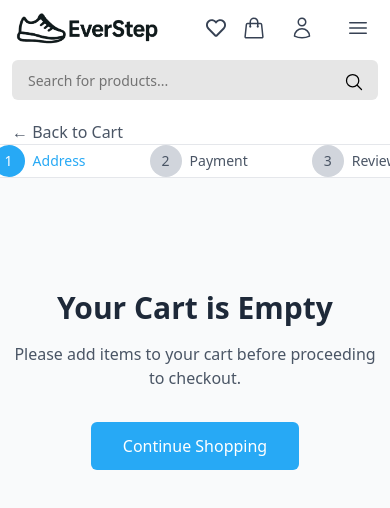
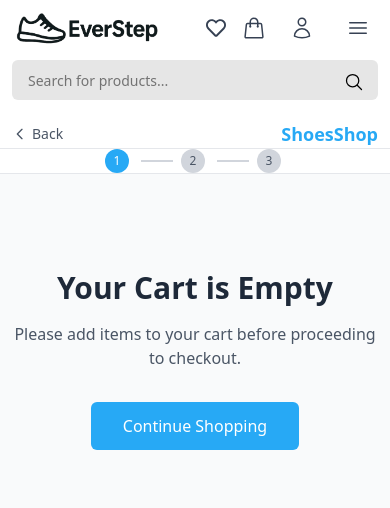
Before and after one commit to NikolaSirakov2/online-shop, a Next.js app: page /checkout in a window 390 px wide. Shown: the top 508 px of the page. Built offline with nearby package versions, Linux system fonts and the light colour scheme.

Commit message:
Add react-international-phone for phone number input; enhance checkout layout with responsive design adjustments and validation for phone number. Update styles for improved user experience.

```diff
--- a/package.json
+++ b/package.json
@@ -17,6 +17,7 @@
     "react": "19.1.0",
     "react-dom": "19.1.0",
     "react-icons": "^5.3.0",
+    "react-international-phone": "^4.6.0",
     "swiper": "^12.0.3"
   },
   "devDependencies": {
--- a/src/app/checkout/layout.tsx
+++ b/src/app/checkout/layout.tsx
@@ -11,48 +11,55 @@ const CheckoutLayout = ({ children }: { children: React.ReactNode }) => {
     <div className="min-h-screen bg-gray-50">
       {/* Header */}
       <header className="bg-white border-b border-gray-200">
-        <div className="container py-4">
+        <div className="container py-3 sm:py-4">
           <div className="flex items-center justify-between">
             <button
               onClick={() => router.back()}
-              className="text-gray-600 hover:text-gray-800 transition-colors"
+              className="text-gray-600 hover:text-gray-800 transition-colors text-sm sm:text-base flex items-center"
             >
-              ← Back to Cart
+              <svg className="w-4 h-4 mr-1" fill="none" stroke="currentColor" viewBox="0 0 24 24">
+                <path strokeLinecap="round" strokeLinejoin="round" strokeWidth={2} d="M15 19l-7-7 7-7" />
+              </svg>
+              <span className="hidden sm:inline">Back to Cart</span>
+              <span className="sm:hidden">Back</span>
             </button>
+            <Link href="/" className="text-lg sm:text-xl font-bold text-primary">
+              ShoesShop
+            </Link>
           </div>
         </div>
       </header>
 
       {/* Progress Steps */}
       <div className="bg-white border-b border-gray-200">
-        <div className="container py-6">
-          <div className="flex items-center justify-center space-x-8">
-            <div className="flex items-center space-x-2">
-              <div className="w-8 h-8 bg-primary text-white rounded-full flex items-center justify-center text-sm font-medium">
+        <div className="container py-4 sm:py-6">
+          <div className="flex items-center justify-center space-x-2 sm:space-x-8">
+            <div className="flex items-center space-x-1 sm:space-x-2">
+              <div className="w-6 h-6 sm:w-8 sm:h-8 bg-primary text-white rounded-full flex items-center justify-center text-xs sm:text-sm font-medium">
                 1
               </div>
-              <span className="text-sm font-medium text-primary">Address</span>
+              <span className="text-xs sm:text-sm font-medium text-primary hidden sm:inline">Address</span>
             </div>
-            <div className="w-16 h-0.5 bg-gray-300"></div>
-            <div className="flex items-center space-x-2">
-              <div className="w-8 h-8 bg-gray-300 text-gray-600 rounded-full flex items-center justify-center text-sm font-medium">
+            <div className="w-8 sm:w-16 h-0.5 bg-gray-300"></div>
+            <div className="flex items-center space-x-1 sm:space-x-2">
+              <div className="w-6 h-6 sm:w-8 sm:h-8 bg-gray-300 text-gray-600 rounded-full flex items-center justify-center text-xs sm:text-sm font-medium">
                 2
               </div>
-              <span className="text-sm font-medium text-gray-600">Payment</span>
+              <span className="text-xs sm:text-sm font-medium text-gray-600 hidden sm:inline">Payment</span>
             </div>
-            <div className="w-16 h-0.5 bg-gray-300"></div>
-            <div className="flex items-center space-x-2">
-              <div className="w-8 h-8 bg-gray-300 text-gray-600 rounded-full flex items-center justify-center text-sm font-medium">
+            <div className="w-8 sm:w-16 h-0.5 bg-gray-300"></div>
+            <div className="flex items-center space-x-1 sm:space-x-2">
+              <div className="w-6 h-6 sm:w-8 sm:h-8 bg-gray-300 text-gray-600 rounded-full flex items-center justify-center text-xs sm:text-sm font-medium">
                 3
               </div>
-              <span className="text-sm font-medium text-gray-600">Review</span>
+              <span className="text-xs sm:text-sm font-medium text-gray-600 hidden sm:inline">Review</span>
             </div>
           </div>
         </div>
       </div>
 
       {/* Main Content */}
-      <main className="py-8">
+      <main className="py-4 sm:py-8">
         {children}
       </main>
     </div>
--- a/src/app/checkout/page.tsx
+++ b/src/app/checkout/page.tsx
@@ -3,6 +3,8 @@
 import React, { useState } from 'react'
 import { useCart } from '../../contexts/CartContext'
 import { useRouter } from 'next/navigation'
+import { PhoneInput } from 'react-international-phone'
+import 'react-international-phone/style.css'
 
 interface AddressForm {
   firstName: string
@@ -54,7 +56,11 @@ const CheckoutPage = () => {
     } else if (!/^[^\s@]+@[^\s@]+\.[^\s@]+$/.test(formData.email)) {
       newErrors.email = 'Please enter a valid email address'
     }
-    if (!formData.phone.trim()) newErrors.phone = 'Phone number is required'
+    if (!formData.phone.trim()) {
+      newErrors.phone = 'Phone number is required'
+    } else if (formData.phone.length < 8) {
+      newErrors.phone = 'Please enter a valid phone number'
+    }
     if (!formData.address.trim()) newErrors.address = 'Address is required'
     if (!formData.city.trim()) newErrors.city = 'City is required'
     if (!formData.state.trim()) newErrors.state = 'State is required'
@@ -104,21 +110,21 @@ const CheckoutPage = () => {
   }
 
   return (
-    <div className="container">
-      <div className="grid grid-cols-1 lg:grid-cols-3 gap-8">
+    <div className="container px-4 sm:px-6">
+      <div className="grid grid-cols-1 lg:grid-cols-3 gap-4 sm:gap-8">
         {/* Address Form */}
         <div className="lg:col-span-2">
-          <div className="bg-white rounded-lg shadow-sm border border-gray-200 p-6">
-            <div className="mb-6">
-              <h2 className="text-2xl font-bold text-gray-800 mb-2">Shipping Address</h2>
+          <div className="bg-white rounded-lg shadow-sm border border-gray-200 p-4 sm:p-6">
+            <div className="mb-4 sm:mb-6">
+              <h2 className="text-xl sm:text-2xl font-bold text-gray-800 mb-2">Shipping Address</h2>
               <p className="text-sm text-gray-600">
                 We currently deliver only to European Union countries.
               </p>
             </div>
 
-            <form onSubmit={handleSubmit} className="space-y-6">
+            <form onSubmit={handleSubmit} className="space-y-4 sm:space-y-6">
               {/* Name Fields */}
-              <div className="grid grid-cols-1 md:grid-cols-2 gap-4">
+              <div className="grid grid-cols-1 sm:grid-cols-2 gap-4">
                 <div>
                   <label htmlFor="firstName" className="block text-sm font-medium text-gray-700 mb-2">
                     First Name *
@@ -161,7 +167,7 @@ const CheckoutPage = () => {
               </div>
 
               {/* Contact Fields */}
-              <div className="grid grid-cols-1 md:grid-cols-2 gap-4">
+              <div className="grid grid-cols-1 sm:grid-cols-2 gap-4">
                 <div>
                   <label htmlFor="email" className="block text-sm font-medium text-gray-700 mb-2">
                     Email Address *
@@ -186,15 +192,35 @@ const CheckoutPage = () => {
                   <label htmlFor="phone" className="block text-sm font-medium text-gray-700 mb-2">
                     Phone Number *
                   </label>
-                  <input
-                    type="tel"
-                    id="phone"
-                    name="phone"
+                  <PhoneInput
+                    defaultCountry="bg"
                     value={formData.phone}
-                    onChange={handleInputChange}
-                    className={`w-full px-3 py-2 border rounded-md focus:outline-none focus:ring-2 focus:ring-primary ${
-                      errors.phone ? 'border-red-500' : 'border-gray-300'
-                    }`}
+                    onChange={(phone) => {
+                      setFormData(prev => ({ ...prev, phone }))
+                      // Clear error when user starts typing
+                      if (errors.phone) {
+                        setErrors(prev => ({ ...prev, phone: undefined }))
+                      }
+                    }}
+                    className={`w-full ${errors.phone ? 'border-red-500' : 'border-gray-300'}`}
+                    inputStyle={{
+                      width: '100%',
+                      padding: '8px 12px',
+                      border: `1px solid ${errors.phone ? '#ef4444' : '#d1d5db'}`,
+                      borderRadius: '0 6px 6px 0',
+                      borderLeft: 'none',
+                      outline: 'none',
+                      fontSize: '16px'
+                    }}
+                    countrySelectorStyleProps={{
+                      buttonStyle: {
+                        padding: '8px 12px',
+                        border: `1px solid ${errors.phone ? '#ef4444' : '#d1d5db'}`,
+                        borderRadius: '6px 0 0 6px',
+                        borderRight: 'none',
+                        outline: 'none'
+                      }
+                    }}
                     placeholder="Enter your phone number"
                   />
                   {errors.phone && (
@@ -225,7 +251,7 @@ const CheckoutPage = () => {
               </div>
 
               {/* City, State, ZIP */}
-              <div className="grid grid-cols-1 md:grid-cols-3 gap-4">
+              <div className="grid grid-cols-1 sm:grid-cols-3 gap-4">
                 <div>
                   <label htmlFor="city" className="block text-sm font-medium text-gray-700 mb-2">
                     City *
@@ -335,10 +361,10 @@ const CheckoutPage = () => {
               </div>
 
               {/* Submit Button */}
-              <div className="pt-6">
+              <div className="pt-4 sm:pt-6">
                 <button
                   type="submit"
-                  className="w-full bg-primary text-white py-3 px-6 rounded-md hover:bg-primary/90 transition-colors font-medium text-lg"
+                  className="w-full bg-primary text-white py-3 px-6 rounded-md hover:bg-primary/90 transition-colors font-medium text-base sm:text-lg"
                 >
                   Continue to Payment
                 </button>
@@ -348,12 +374,12 @@ const CheckoutPage = () => {
         </div>
 
         {/* Order Summary */}
-        <div className="lg:col-span-1">
-          <div className="bg-white rounded-lg shadow-sm border border-gray-200 p-6 sticky top-4">
-            <h3 className="text-xl font-bold text-gray-800 mb-6">Order Summary</h3>
+        <div className="lg:col-span-1 order-first lg:order-last">
+          <div className="bg-white rounded-lg shadow-sm border border-gray-200 p-4 sm:p-6 lg:sticky lg:top-4">
+            <h3 className="text-lg sm:text-xl font-bold text-gray-800 mb-4 sm:mb-6">Order Summary</h3>
 
             {/* Cart Items */}
-            <div className="space-y-4 mb-6">
+            <div className="space-y-3 sm:space-y-4 mb-4 sm:mb-6">
               {cartItems.map((item) => (
                 <div key={item.id} className="flex items-center space-x-3">
                   <div className="w-12 h-12 bg-gray-100 rounded-md shrink-0">
@@ -375,7 +401,7 @@ const CheckoutPage = () => {
             </div>
 
             {/* Price Breakdown */}
-            <div className="space-y-3 border-t border-gray-200 pt-4">
+            <div className="space-y-2 sm:space-y-3 border-t border-gray-200 pt-3 sm:pt-4">
               <div className="flex justify-between">
                 <span className="text-gray-600">Subtotal</span>
                 <span className="font-medium">${calculateTotal().toFixed(2)}</span>
```
Also changed, not shown: 1 other file (tests, documents, lock files or other folders).
